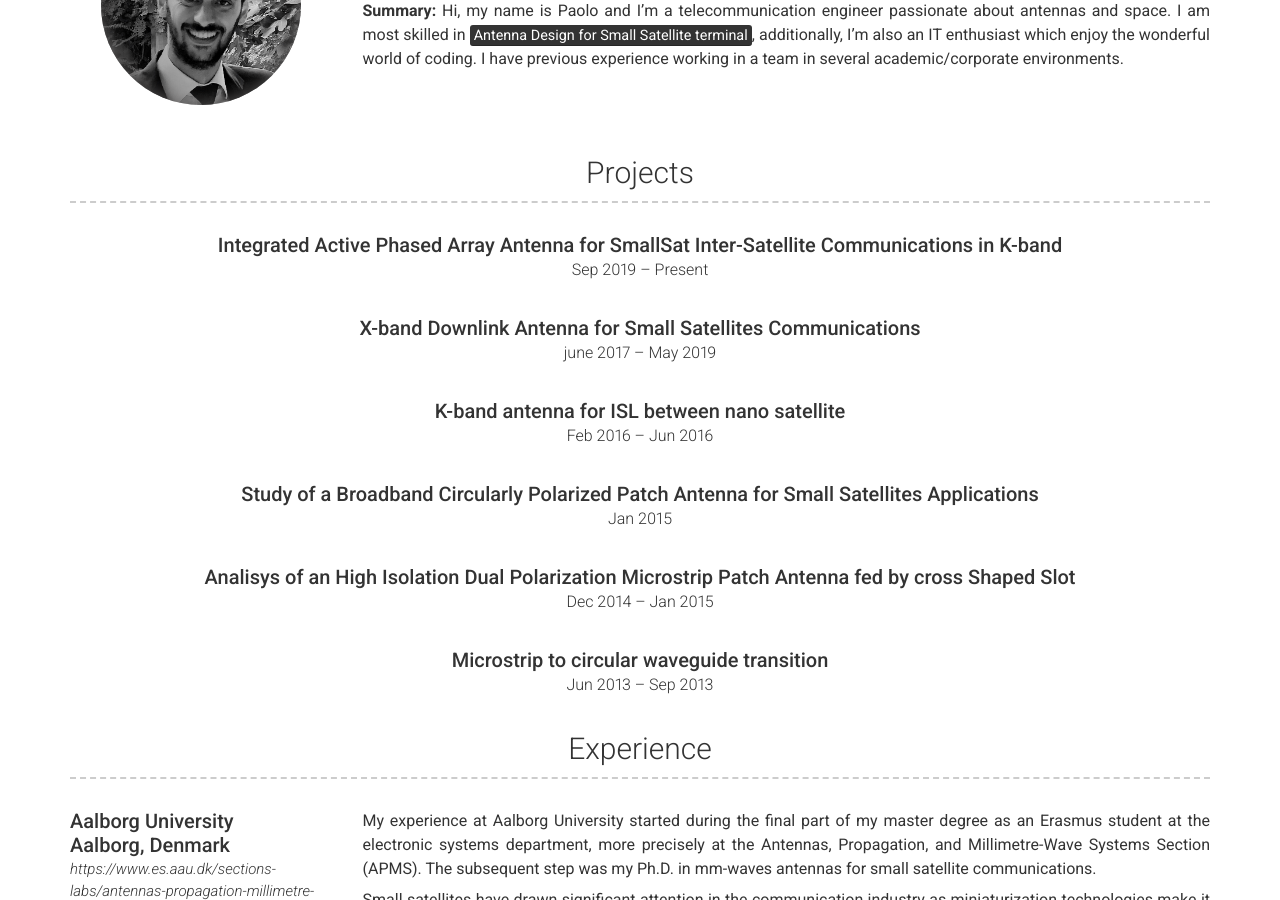
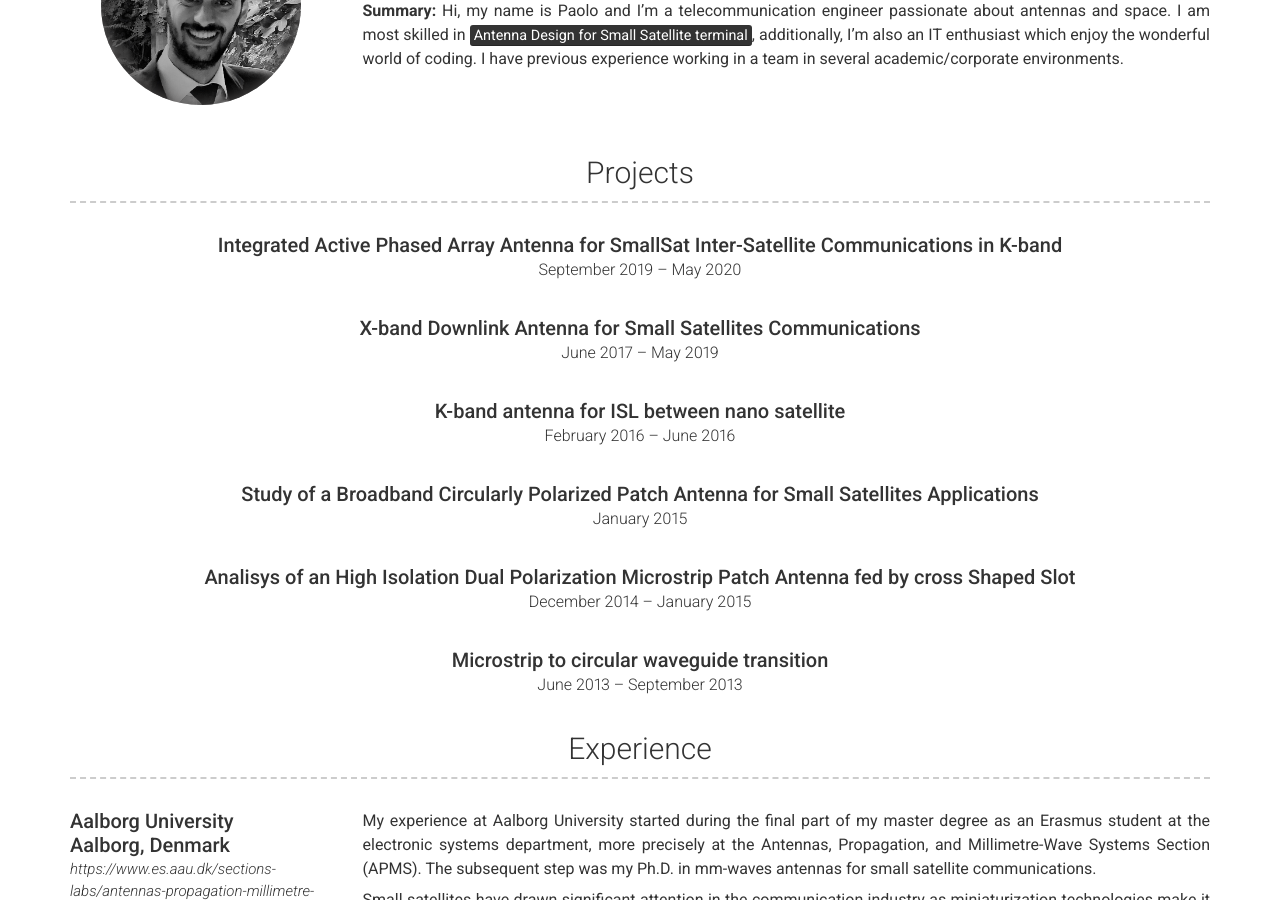
Before and after one commit to Rocknpools/Rocknpools.github.io, a Jekyll site: the page built from index.md, in a window 1280 px wide and 900 px high, scrolled down 374 px. Built offline with Jekyll 4.4.1, drawn with Linux system fonts in a browser that asks for light colours; nearby versions of some CDN libraries.

Commit message:
update projects section, minor fix and polishing

```diff
--- a/_data/projects.yml
+++ b/_data/projects.yml
@@ -1,7 +1,7 @@
 # Project template
 - layout: top-middle
   name: Integrated Active Phased Array Antenna for SmallSat Inter-Satellite Communications in K-band
-  dates: Sep 2019 – Present
+  dates: September 2019 – May 2020
   #link: Link to project (eg. sproogen.github.io/modern-resume-theme)(optional)
   #github: Github page for project (eg. sproogen/modern-resume-theme)(optional)
   # quote: >
@@ -11,7 +11,7 @@
 
 - layout: top-middle
   name: X-band Downlink Antenna for Small Satellites Communications
-  dates: june 2017 – May 2019
+  dates: June 2017 – May 2019
   #link: Link to project (eg. sproogen.github.io/modern-resume-theme)(optional)
   #github: Github page for project (eg. sproogen/modern-resume-theme)(optional)
   # quote: >
@@ -21,7 +21,7 @@
 
 - layout: top-middle
   name: K-band antenna for ISL between nano satellite
-  dates: Feb 2016 – Jun 2016
+  dates: February 2016 – June 2016
   #link: Link to project (eg. sproogen.github.io/modern-resume-theme)(optional)
   #github: Github page for project (eg. sproogen/modern-resume-theme)(optional)
   # quote: >
@@ -31,7 +31,7 @@
 
 - layout: top-middle
   name: Study of a Broadband Circularly Polarized Patch Antenna for Small Satellites Applications
-  dates: Jan 2015
+  dates: January 2015
   #link: Link to project (eg. sproogen.github.io/modern-resume-theme)(optional)
   #github: Github page for project (eg. sproogen/modern-resume-theme)(optional)
   # quote: >
@@ -41,7 +41,7 @@
 
 - layout: top-middle
   name: Analisys of an High Isolation Dual Polarization Microstrip Patch Antenna fed by cross Shaped Slot
-  dates: Dec 2014 – Jan 2015
+  dates: December 2014 – January 2015
   #link: Link to project (eg. sproogen.github.io/modern-resume-theme)(optional)
   #github: Github page for project (eg. sproogen/modern-resume-theme)(optional)
   # quote: >
@@ -51,7 +51,7 @@
 
 - layout: top-middle
   name: Microstrip to circular waveguide transition
-  dates: Jun 2013 – Sep 2013
+  dates: June 2013 – September 2013
   #link: Link to project (eg. sproogen.github.io/modern-resume-theme)(optional)
   #github: Github page for project (eg. sproogen/modern-resume-theme)(optional)
   # quote: >
```
Also changed, not shown: 16 other files.
